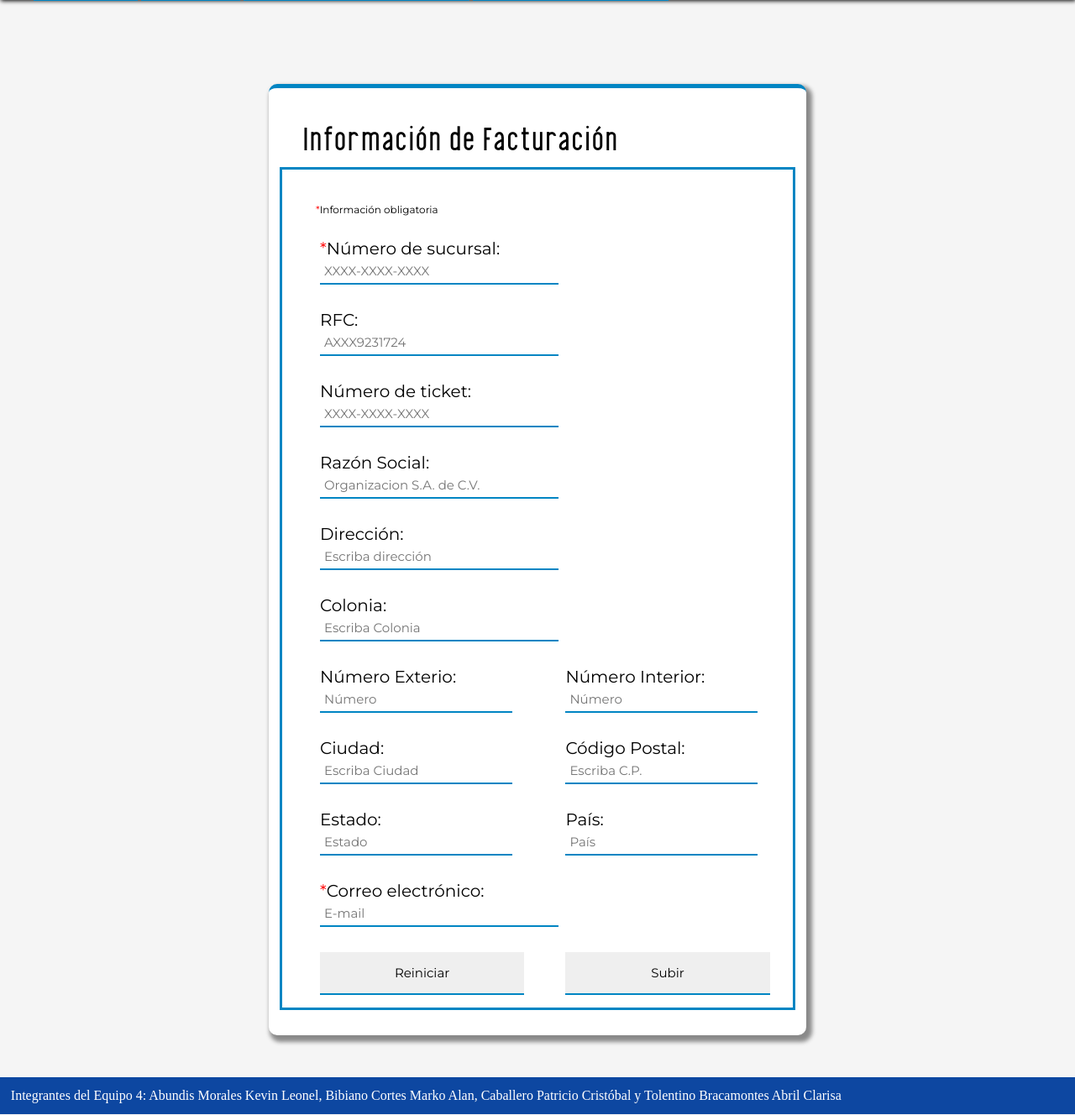
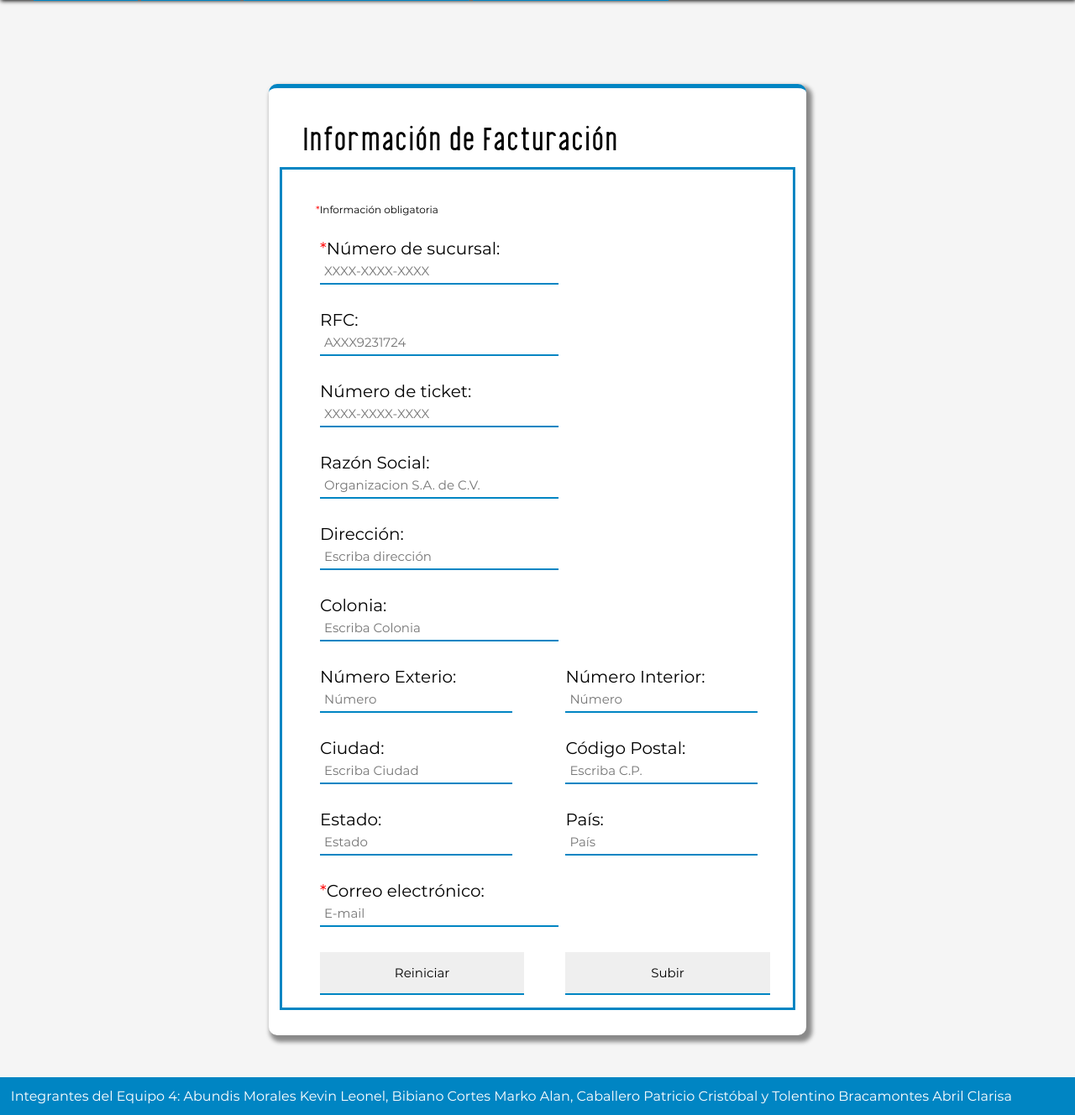
Before and after one commit to KeviinAbundiiz/Proyecto_FInal_Programacion_Web, a PHP site: page /factura.html in a window 1280 px wide. Shown: the part 70-1398 px from the top of the page at 84% size. Run offline with PHP 8.4, Linux system fonts and the light colour scheme.

Commit message:
letras para footer

```diff
--- a/estilo.css
+++ b/estilo.css
@@ -101,6 +101,7 @@ footer
 	background-color: rgb(0,133,195);
 	color: white;
 	padding: 1%;
+	font-family: 'Montserrat';
 }
 
 .mva
--- a/factura.html
+++ b/factura.html
@@ -4,7 +4,6 @@
     <meta charset="UTF-8">
     <meta name="viewport" content="width=device-width, initial-scale=1.0">
     <link rel="stylesheet" href="style.css">
-    <link href="https://fonts.googleapis.com/css?family=Montserrat&display=swap" rel="stylesheet">
     <title>Facturación</title>
 </head>
 <body>
--- a/style.css
+++ b/style.css
@@ -27,7 +27,8 @@ header{
 
 #menu{
 	width: 90%;
-	padding-top: 3px;
+    padding-top: 3px;
+    transition-duration: 0.7s;
 
 }
 
@@ -129,7 +130,8 @@ input:hover{
 
 footer
 {
-	background-color: #0d47a1;
+	background-color: rgb(0,133,195);
 	color: white;
-	padding: 1%;
+    padding: 1%;
+    font-family: 'Montserrat';
 }
```
